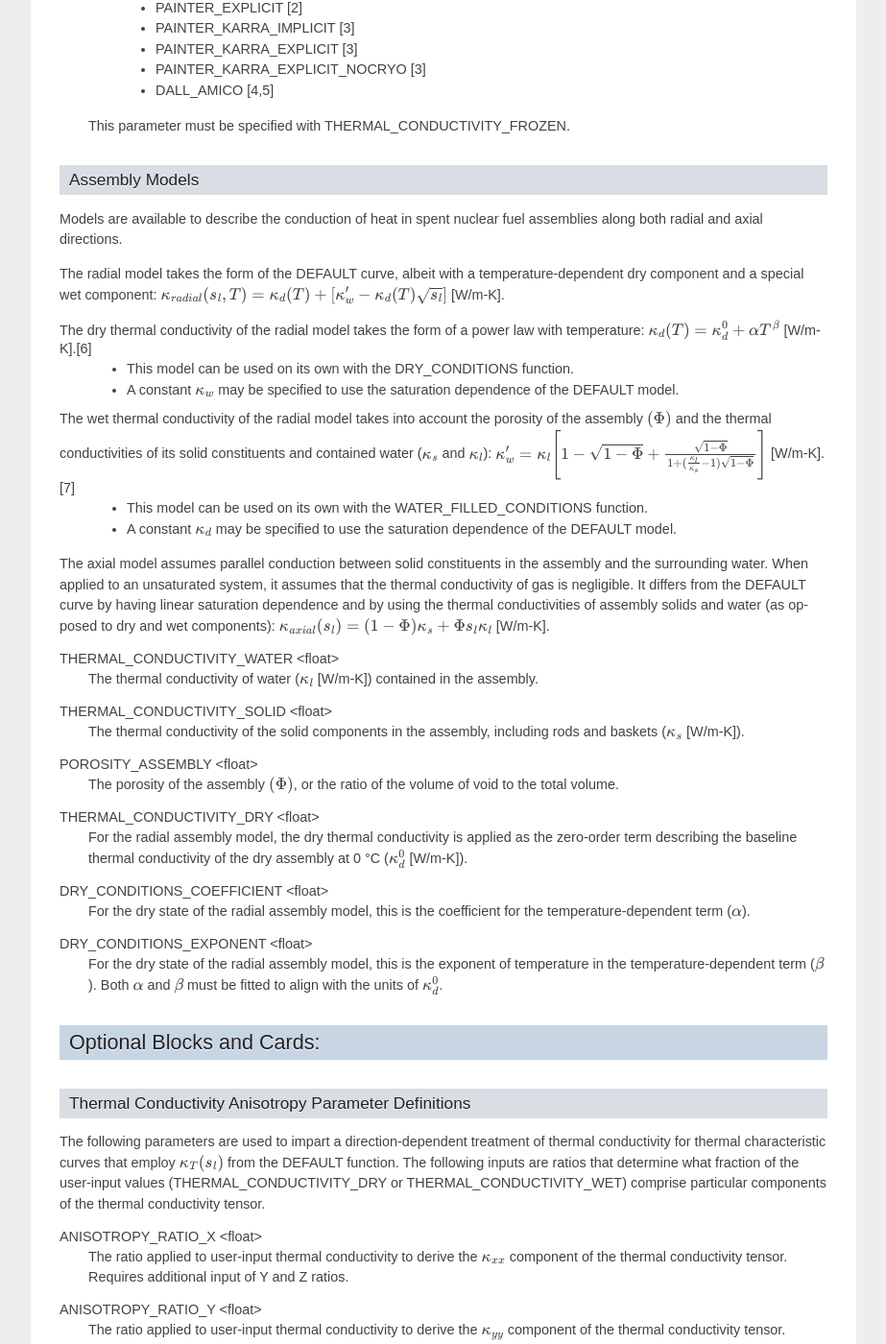
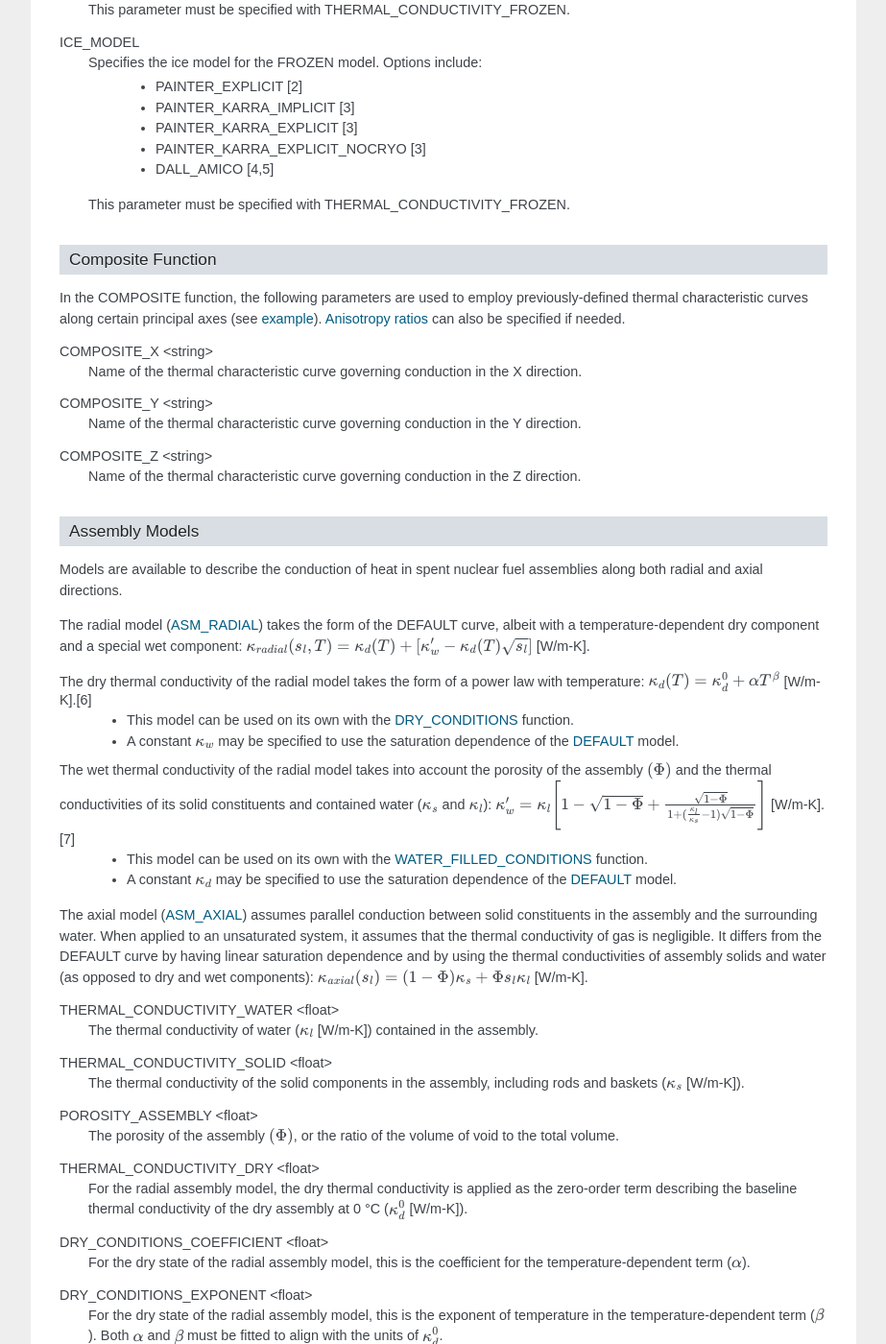
Before and after one commit to Miracloon/pflotran-documentation, a Sphinx documentation site: the page built from source/user_guide/cards/subsurface/characteristic_curves_thermal_card.rst, in a window 1280 px wide and 1400 px high, scrolled down 2954 px. Shown: the whole window at 96% size, without its empty margins (318-1241 px from the left). Built offline with Sphinx 7.4.7, drawn with Linux system fonts in a browser that asks for light colours; some of the changed text lies outside the part shown.

Commit message:
Put composite definitions in separate sub-section. Clean up cross-reference labels and add hyperlinks to input lists for clarity.

```diff
--- a/source/user_guide/cards/subsurface/characteristic_curves_thermal_card.rst
+++ b/source/user_guide/cards/subsurface/characteristic_curves_thermal_card.rst
@@ -66,19 +66,25 @@ THERMAL_CONDUCTIVITY_FUNCTION <string>
     + KERSTEN_EXPONENT_FROZEN
     + ICE_MODEL
 
-  .. _tcc-composite:
+  .. _tcc-composite-input:
 
   * COMPOSITE
 
-  .. _tcc_assembly:
+    + COMPOSITE_X
+    + COMPOSITE_Y
+    + COMPOSITE_Z
 
-  * ASM_AXIAL (Assembly Axial Model)
+  .. _tcc-assembly-axial-input:
+
+  * ASM_AXIAL (Assembly axial model)
 
     + THERMAL_CONDUCTIVITY_WATER
     + THERMAL_CONDUCTIVITY_SOLID
     + POROSITY_ASSEMBLY
 
-  * ASM_RADIAL (Assembly Radial Model)
+  .. _tcc-assembly-radial-input:
+
+  * ASM_RADIAL (Assembly radial model)
 
     + THERMAL_CONDUCTIVITY_WATER
     + THERMAL_CONDUCTIVITY_SOLID
@@ -115,7 +125,7 @@ THERMAL_CONDUCTIVTY_WET <float>
 THERMAL_CONDUCTIVITY_DRY <float>
  Thermal conductivity of the dry porous medium (:math:`s_l=0`) [W/m-K].
 
- Effective thermal conductivity (:math:`\kappa_T`) at the given liquid saturation is computed as :math:`\kappa_T(s_l)=\kappa_T^{dry} + \sqrt{s_l}(\kappa_T^{wet} - \kappa_T^{dry})` [W/m-K]. [1]
+ In the DEFAULT model, effective thermal conductivity (:math:`\kappa_T`) at the given liquid saturation is computed as :math:`\kappa_T(s_l)=\kappa_T^{dry} + \sqrt{s_l}(\kappa_T^{wet} - \kappa_T^{dry})` [W/m-K]. [1]
 
 REFERENCE_TEMPERATURE <float>
  This temperature is subtracted from the actual temperature before the calculation (useful for conversion from Celsius to Kelvin, or to shift the zero a polynomial) [°C].
@@ -166,21 +176,39 @@ ICE_MODEL
 
   This parameter must be specified with THERMAL_CONDUCTIVITY_FROZEN.
 
+.. _tcc-composite-function:
+
+Composite Function
+------------------
+
+In the COMPOSITE function, the following parameters are used to employ previously-defined thermal characteristic curves along certain principal axes (see `example <tcc-example-composite_>`_). `Anisotropy ratios <tcc-anisotropy-parameter-definitions_>`_ can also be specified if needed.
+
+COMPOSITE_X <string>
+  Name of the thermal characteristic curve governing conduction in the X direction.
+
+COMPOSITE_Y <string>
+  Name of the thermal characteristic curve governing conduction in the Y direction.
+
+COMPOSITE_Z <string>
+  Name of the thermal characteristic curve governing conduction in the Z direction.
+
+.. _tcc-assembly-model-definitions:
+
 Assembly Models
 ---------------
 Models are available to describe the conduction of heat in spent nuclear fuel assemblies along both radial and axial directions.
 
-The radial model takes the form of the DEFAULT curve, albeit with a temperature-dependent dry component and a special wet component: :math:`\kappa_{radial}(s_l,T)=\kappa_{d}(T)+[\kappa_{w}^{\prime}-\kappa_{d}(T)\sqrt{s_{l}}]` [W/m-K].
+The radial model (`ASM_RADIAL <tcc-assembly-radial-input_>`_) takes the form of the DEFAULT curve, albeit with a temperature-dependent dry component and a special wet component: :math:`\kappa_{radial}(s_l,T)=\kappa_{d}(T)+[\kappa_{w}^{\prime}-\kappa_{d}(T)\sqrt{s_{l}}]` [W/m-K].
 
 The dry thermal conductivity of the radial model takes the form of a power law with temperature: :math:`\kappa_{d}(T)=\kappa_{d}^{0}+\alpha T^{\beta}` [W/m-K].[6]
-  * This model can be used on its own with the DRY_CONDITIONS function.
-  * A constant :math:`\kappa_{w}` may be specified to use the saturation dependence of the DEFAULT model.
+  * This model can be used on its own with the `DRY_CONDITIONS <tcc-assembly-dry-input_>`_ function.
+  * A constant :math:`\kappa_{w}` may be specified to use the saturation dependence of the `DEFAULT <tcc-default-input_>`_ model.
 
 The wet thermal conductivity of the radial model takes into account the porosity of the assembly :math:`(\Phi)` and the thermal conductivities of its solid constituents and contained water (:math:`\kappa_{s}` and :math:`\kappa_{l}`): :math:`\kappa_{w}^{\prime}=\kappa_{l}\Bigg[1-\sqrt{1-\Phi}+\frac{\sqrt{1-\Phi}}{1+(\frac{\kappa_{l}}{\kappa_{s}}-1)\sqrt{1-\Phi}}\Bigg]` [W/m-K].[7]
-  * This model can be used on its own with the WATER_FILLED_CONDITIONS function.
-  * A constant :math:`\kappa_{d}` may be specified to use the saturation dependence of the DEFAULT model.
+  * This model can be used on its own with the `WATER_FILLED_CONDITIONS <tcc-assembly-water-input_>`_ function.
+  * A constant :math:`\kappa_{d}` may be specified to use the saturation dependence of the `DEFAULT <tcc-default-input_>`_ model.
 
-The axial model assumes parallel conduction between solid constituents in the assembly and the surrounding water. When applied to an unsaturated system, it assumes that the thermal conductivity of gas is negligible. It differs from the DEFAULT curve by having linear saturation dependence and by using the thermal conductivities of assembly solids and water (as opposed to dry and wet components): :math:`\kappa_{axial}(s_{l})=(1-\Phi)\kappa_{s}+\Phi s_{l}\kappa_{l}` [W/m-K].
+The axial model (`ASM_AXIAL <tcc-assembly-axial-input_>`_) assumes parallel conduction between solid constituents in the assembly and the surrounding water. When applied to an unsaturated system, it assumes that the thermal conductivity of gas is negligible. It differs from the DEFAULT curve by having linear saturation dependence and by using the thermal conductivities of assembly solids and water (as opposed to dry and wet components): :math:`\kappa_{axial}(s_{l})=(1-\Phi)\kappa_{s}+\Phi s_{l}\kappa_{l}` [W/m-K].
 
 THERMAL_CONDUCTIVITY_WATER <float>
  The thermal conductivity of water (:math:`\kappa_{l}` [W/m-K]) contained in the assembly.
@@ -219,38 +247,29 @@ ANISOTROPY_RATIO_Y <float>
 ANISOTROPY_RATIO_Z <float>
  The ratio applied to user-input thermal conductivity to derive the :math:`\kappa_{zz}` component of the thermal conductivity tensor. Requires additional input of X and Y ratios.
 
-In the COMPOSITE function, the following parameters are used to employ previously-defined thermal characteristic curves along certain principal axes. Anisotropy ratios can also be specified if needed.
-
-COMPOSITE_X <string>
-  Name of the thermal characteristic curve governing conduction in the X direction.
-
-COMPOSITE_Y <string>
-  Name of the thermal characteristic curve governing conduction in the Y direction.
-
-COMPOSITE_Z <string>
-  Name of the thermal characteristic curve governing conduction in the Z direction.
-
 .. _tcc-test:
 
 Test Thermal Characteristic Curve
 ---------------------------------
 TEST
  Including this keyword will produce output (.dat file) for a thermal characteristic curve that includes:
-  (a) temperature [:math:`T`],
-  (b) liquid saturation [:math:`s_l`],
-  (c) thermal conductivity [:math:`\kappa_T`],
+  (a) temperature :math:`(T)`,
+  (b) liquid saturation :math:`(s_l)`,
+  (c) thermal conductivity :math:`(\kappa_T)`,
   (d) :math:`\frac{\partial \kappa_T}{\partial s_l}`,
   (e) :math:`\frac{\partial \kappa_T}{\partial T}`,
   (f) numerical approximation to (d.), and
   (g) numerical approximation to (e.).
 
- When the FROZEN model is in use with FREEZING active, there are additional parameters in the output:
-   * ice saturation [:math:`s_i`]
+ When the `FROZEN <tcc-frozen-input_>`_ model is in use with FREEZING active, there are additional parameters in the output:
+   * ice saturation :math:`(s_i)`
    * :math:`\frac{\partial \kappa_T}{\partial s_i}`
    * numerical approximation to :math:`\frac{\partial \kappa_T}{\partial s_i}`
 
 Examples
 ********
+
+.. _tcc-example-general:
 
 Material with thermal characteristic curve named "cct_power"
 ------------------------------------------------------------
@@ -326,6 +345,8 @@ Material with thermal characteristic curve named "cct_power"
     TEST
   END
 
+.. _tcc-example-composite:
+
 Material with composite thermal characteristic curve named "cct_composite"
 --------------------------------------------------------------------------
  ::
@@ -372,6 +393,8 @@ Material with composite thermal characteristic curve named "cct_composite"
     END
   END
 
+.. _tcc-example-anisotropic:
+
 Material with anisotropic thermal conductivity
 ----------------------------------------------
  ::
@@ -409,5 +434,5 @@ References
 3. Painter, S.L., and S. Karra (2014). Constitutive model for unfrozen water content in subfreezing unsaturated soils. Vadose Zone 13(4), 1-8. https://doi.org/10.2136/vzj2013.04.0071
 4. Dall'Amico, M. (2010). Coupled  water  and  heat  transfer  in  permafrost modeling. Ph.D. thesis, Institute of Civil and Environmental Engineering, Universita’ degli Studi di Trento, Trento, Italy. http://eprints-phd.biblio.unitn.it/335/
 5. Dall'Amico, M., S. Endrizzi, S. Gruber, and R. Rigon (2011). A robust and energy-conserving model of freezing variably-saturated soil. The Cryosphere 5(2), 469-484. https://doi.org/10.5194/tc-5-469-2011
-6. TRW Environmental Safety Systems (1996). Spent nuclear fuel effective thermal conductivity report. U.S. Department of Energy, Yucca Mountain Site Characterization Project Office, Las Vegas, NV. MOL.19961202.0030. https://www.osti.gov/servlets/purl/778872
+6. TRW Environmental Safety Systems (1996). Spent nuclear fuel effective thermal conductivity report. U.S. Department of Energy, Yucca Mountain Site Characterization Project Office, Las Vegas, NV. MOL.19961202.0030. https://doi.org/10.2172/778872
 7. Cheng, P., and C.-T. Hsu (1999). The effective stagnant thermal conductivity of porous media with periodic structures. Journal of Porous Media 2(1), 19-38. https://doi.org/10.1615/JPorMedia.v2.i1.20
```
Also changed, not shown: other parts of source/user_guide/cards/subsurface/characteristic_curves_thermal_card.rst (+12 -6 lines).
